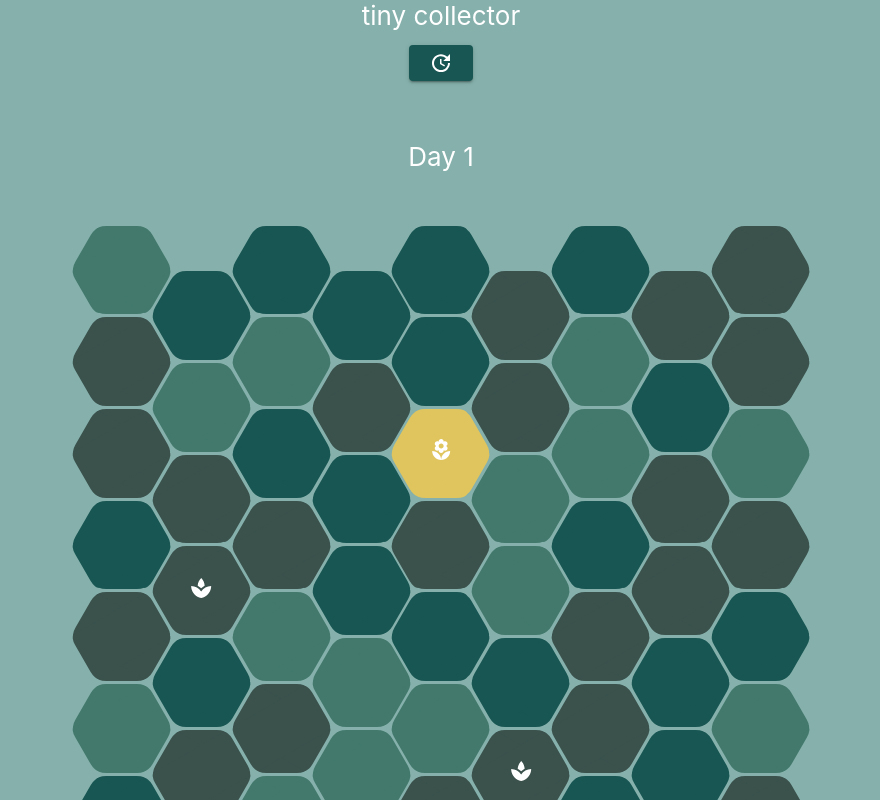
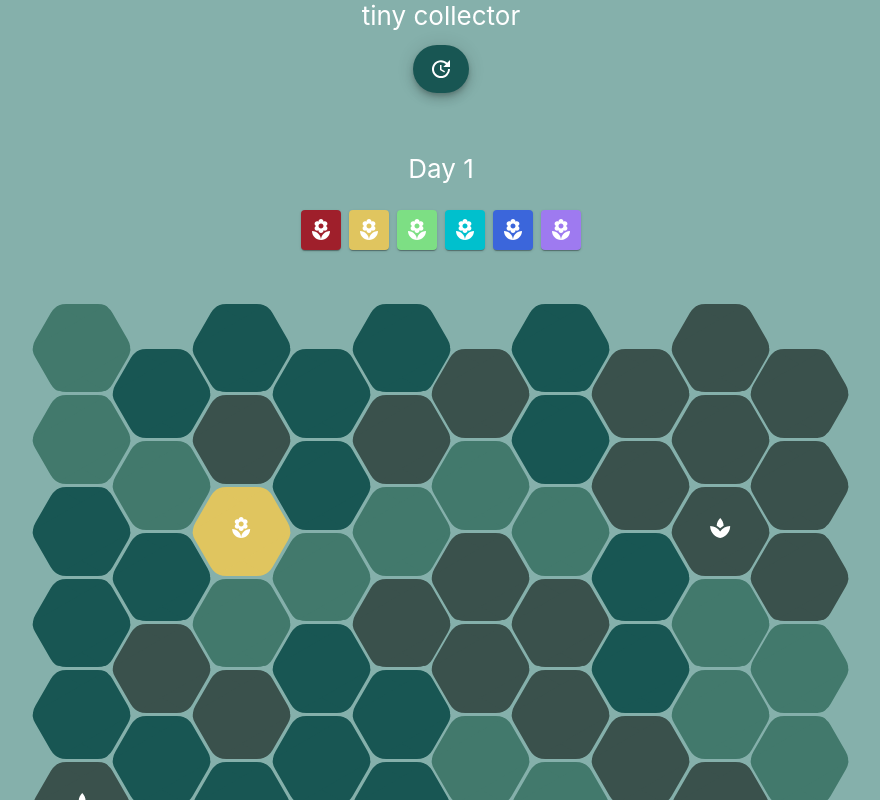
Before and after one commit to shelkeller/tiny-collector, a React (Create React App) app: page / in a window 1280 px wide. Shown: the top 800 px of the page, without its empty margins (199-1079 px from the left). Built offline with nearby package versions, Linux system fonts and the light colour scheme; some icons are missing.

Commit message:
first steps of inventory and dialog

```diff
--- a/src/App.js
+++ b/src/App.js
@@ -6,6 +6,15 @@ import { rollUpTo } from './utils/dice';
 import { grassColors, flowerColors, flowerColorsAccessible, colorNames } from './constants/colors';
 import { gameConfig } from './config/gameConfig';
 import { WiDaySunny, WiSunrise, WiNightAltPartlyCloudy } from "weather-icons-react";
+import LocalFlorist from "@material-ui/icons/LocalFlorist";
+import Badge from '@material-ui/core/Badge';
+
+import Fab from '@material-ui/core/Fab';
+import Paper from '@material-ui/core/Paper';
+import Avatar from '@material-ui/core/Avatar';
+import Grid from '@material-ui/core/Grid';
+
+import Container from '@material-ui/core/Container';
 
 
 import {
@@ -85,6 +94,22 @@ const theme = createMuiTheme({
 });
 
 
+const useStyles = makeStyles((theme) => ({
+  root: {
+    flexGrow: 1
+  },
+  paper: {
+    height: 50,
+    width: 50
+  },
+  control: {
+    padding: theme.spacing(2)
+  }
+}));
+
+let spacing = 1;
+
+
 function App() {
   const rowSize = gameConfig.rowSize;
   const title = gameConfig.title;
@@ -94,7 +119,9 @@ function App() {
   const displayTime = 1+Math.floor(trueTime/3);
 
   const findNeighbors = (x , y) => {
+
     /*
+    neighbors will depend on whether y is even or odd
     clockwise:
     up: x-1, y
     upright: x-1, y+1
@@ -189,26 +216,54 @@ function App() {
 
   }
 
+  const classes = useStyles();
+
+
   let timeOfDay = "";
 
+  // TODO: this is hideous. Make a component for this weather icon.
   if ( trueTime % 3 === 0) { timeOfDay = <WiSunrise size={40} style={{backgroundColor: '#d47986', padding: '3 2 0 2', borderRadius: '10px', border: '2px solid white'}}/>; }
   else if ( trueTime % 3 === 1 ) { timeOfDay = <WiDaySunny size={40} style={{backgroundColor: '#dbbd72', padding: '3 2 0 2', borderRadius: '10px', border: '2px solid white'}}/>; }
   else if ( trueTime % 3 === 2 ) { timeOfDay = <WiNightAltPartlyCloudy size={40} style={{backgroundColor: '#739cde', padding: '3 2 0 2', borderRadius: '10px', border: '2px solid white'}}/>; }
 
+
+    let badgeStyle =  {
+       right: -3,
+       top: 13,
+       border: `2px solid ${theme.palette.background.paper}`,
+       padding: '0 4px',
+     };
   return (
     <ThemeProvider theme={theme}>
     <div className="App">
       <header className="App-header">
       {title}
-       <Button variant="contained" color="primary" onClick={() =>{
+       <Fab variant="extended" color="primary" onClick={() =>{
            step();
          }} style={{
            margin: "1em"
          }}>
          <UpdateIcon />
-       </Button>
+       </Fab>
        <p>{timeOfDay}</p>
        <p> {'Day '+displayTime} </p>
+       <Container maxWidth="sm" style={{ paddingTop: "1em"}}>
+         <Grid container className={classes.root} spacing={2}>
+  <Grid item xs={12}>
+    <Grid container justify="center" spacing={spacing}>
+      {[0, 1, 2, 3, 4, 5 ].map((value) => (
+        <Grid key={value} item>
+            <Avatar component={Paper} style={{backgroundColor: flowerHues[value], color: "white"}}elevation={1} variant="rounded">
+                <LocalFlorist />
+              </Avatar>
+        </Grid>
+      ))}
+    </Grid>
+  </Grid>
+</Grid>
+       </Container>
+
+
 
      {/*
      I get that it would probably be a good idea to
--- /dev/null
+++ b/src/components/OptionsDialog.js
@@ -0,0 +1,80 @@
+import CancelIcon from '@material-ui/icons/Cancel';
+import DeleteForeverIcon from '@material-ui/icons/DeleteForever';
+import Tooltip from '@material-ui/core/Tooltip';
+import Button from '@material-ui/core/Button';
+import Avatar from '@material-ui/core/Avatar';
+import List from '@material-ui/core/List';
+import ListItem from '@material-ui/core/ListItem';
+import ListItemAvatar from '@material-ui/core/ListItemAvatar';
+import ListItemText from '@material-ui/core/ListItemText';
+import LibraryAddIcon from '@material-ui/icons/LibraryAdd';
+import Typography from '@material-ui/core/Typography';
+import Dialog from '@material-ui/core/Dialog';
+import DialogActions from '@material-ui/core/DialogActions';
+import DialogContent from '@material-ui/core/DialogContent';
+import DialogContentText from '@material-ui/core/DialogContentText';
+import DialogTitle from '@material-ui/core/DialogTitle';
+import { useState } from "react";
+import { makeStyles } from '@material-ui/core/styles';
+import { red, blue } from '@material-ui/core/colors';
+
+
+const useStyles = makeStyles({
+  red: {
+    backgroundColor: red[100],
+    color: red[600],
+  },
+  blue: {
+    backgroundColor: blue[100],
+    color: blue[600]
+  }
+});
+
+const OptionsDialog = props => {
+
+  let { onClose, title, selectedValue, open } = props;
+
+
+  const handleClose = () => {
+    onClose(selectedValue);
+  };
+
+  const handleListItemClick = (value) => {
+    console.log(value);
+    onClose(value);
+  };
+
+  let classes = useStyles();
+
+
+  return (
+    <Dialog onClose={handleClose} aria-labelledby="simple-dialog-title" open={open} maxWidth={true}>
+        <DialogTitle id="simple-dialog-title">{title}</DialogTitle>
+        <List>
+          <ListItem button onClick={() => handleListItemClick('gather')}>
+            <ListItemAvatar>
+              <Avatar className={classes.blue}>
+                <LibraryAddIcon />
+              </Avatar>
+            </ListItemAvatar>
+            <ListItemText primary="Gather" />
+          </ListItem>
+
+          <ListItem button onClick={() => handleListItemClick('delete')}>
+            <ListItemAvatar>
+              <Avatar className={classes.red}>
+                <DeleteForeverIcon />
+              </Avatar>
+            </ListItemAvatar>
+            <ListItemText primary="Delete" />
+          </ListItem>
+        </List>
+        <DialogActions>
+         <Button onClick={handleClose} color="primary">
+          <CancelIcon />
+         </Button>
+       </DialogActions>
+      </Dialog>
+  )
+}
+export default OptionsDialog;
--- a/src/components/PlotGrid/Plot.js
+++ b/src/components/PlotGrid/Plot.js
@@ -1,6 +1,14 @@
 import LocalFlorist from "@material-ui/icons/LocalFlorist";
 import SpaIcon from '@material-ui/icons/Spa';
+import CancelIcon from '@material-ui/icons/Cancel';
+import DeleteForeverIcon from '@material-ui/icons/DeleteForever';
 import Tooltip from '@material-ui/core/Tooltip';
+import { useState } from "react";
+import { makeStyles } from '@material-ui/core/styles';
+
+import OptionsDialog from "./../OptionsDialog";
+
+
 
 const Plot = props => {
   let plot = props.plot;
@@ -22,18 +30,37 @@ const Plot = props => {
     color = plot.color;
   }
 
-  let tooltipContent = <p style={{fontSize: 14}}>{plot.row}, {plot.col}</p>
+  let plotTitle = plot.isFlower ? plot.flowerColorName + " Flower" : "Empty Plot";
+  let tooltipContent = <><p>{plotTitle}</p><p style={{fontSize: 14}}>{plot.row}, {plot.col}</p></>;
   let plotStyle = { backgroundColor: color };
+
+
+  const [open, setOpen] = useState(false);
+  const [selectedValue, setSelectedValue] = useState("delete");
+
+
+const onClose = (value) => {
+  setOpen(false);
+  setSelectedValue(value);
+};
+
   return (
+    <>
     <Tooltip title={tooltipContent} arrow>
     <div className={classy} style={plotStyle} onClick={()=>{
       handleClick(plot.id);
+      setOpen(true);
     }} >
       <div className="hexagontent">
         {content}
       </div>
     </div>
     </Tooltip>
+    { plot.isFlower && plot.age &&
+      <OptionsDialog onClose={onClose} title={plotTitle} open={open} selectedValue={selectedValue} />
+    }
+
+      </>
   )
 
 }
--- a/src/config/gameConfig.js
+++ b/src/config/gameConfig.js
@@ -1,6 +1,6 @@
 export const gameConfig = {
   title: "tiny collector",
-  rowSize: 9, // number of plots per row
+  rowSize: 10, // number of plots per row
   fertility: 3, // 1...100, initial flower spawn rate
   accessibilityMode: false
 }
--- a/src/index.js
+++ b/src/index.js
@@ -3,10 +3,14 @@ import ReactDOM from 'react-dom';
 import './styles/index.css';
 import './styles/hexagon.css';
 import App from './App';
+import CssBaseline from '@material-ui/core/CssBaseline';
+
 
 ReactDOM.render(
   // <React.StrictMode>
-    <App />,
+    <>
+    <App />
+    </>,
   // </React.StrictMode>,
   document.getElementById('root')
 );
```
